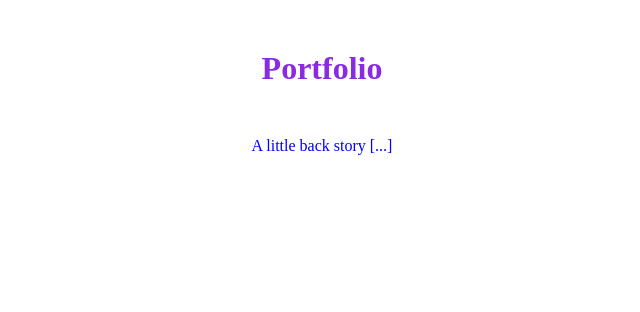
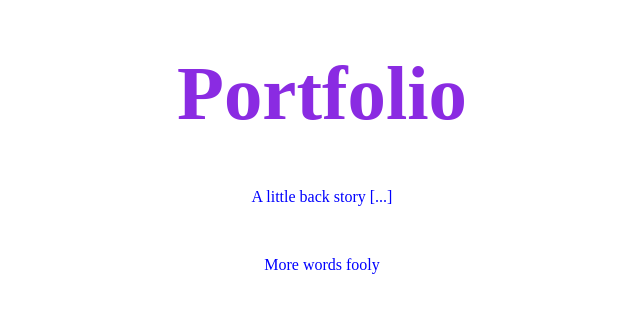
Before and after one commit to ibn5x/git-github-test, a plain HTML site: page index.html in a window 1280 px wide. Shown: the whole page, without its empty margins (318-958 px from the left). Drawn offline with Linux system fonts and the light colour scheme.

Commit message:
ASA just HTML and CSS changes

```diff
--- a/index.html
+++ b/index.html
@@ -10,5 +10,6 @@
 <body>
         <h1>Portfolio</h1>
         <p>A little back story [...]</p>
+        <p>More words fooly</p>
 </body>
 </html>
--- a/style.css
+++ b/style.css
@@ -1,12 +1,15 @@
+html{
+    font-size: 10;
+}
 h1{
-    font-size: 48;
+    font-size: 4.8rem;
     color:blueviolet;
     margin: 50px auto 50px auto;
     text-align: center;
 }
 
 p {
-    font-size: 18;
+    font-size: 1.0rem;
     color: blue;
     margin: 50px auto 50px auto;
     text-align: center;
```
